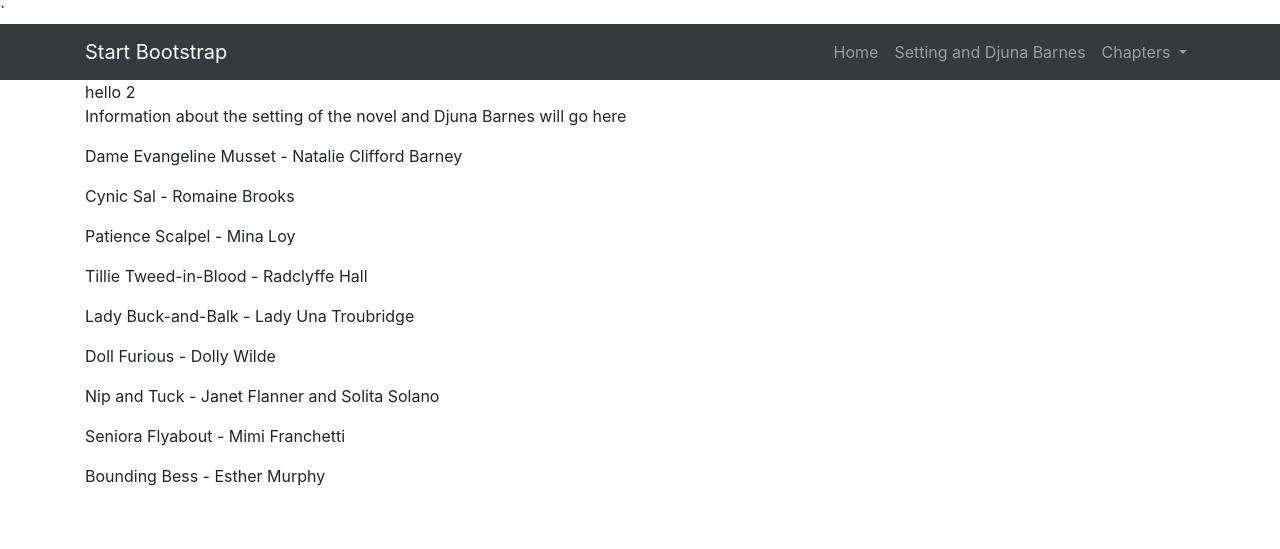
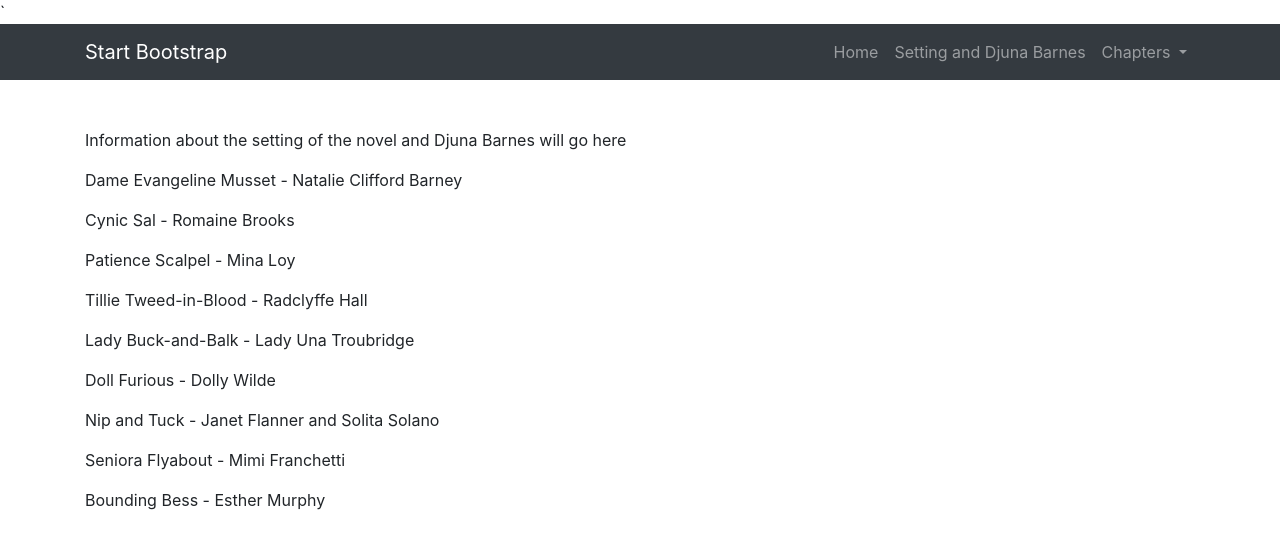
Before and after one commit to ns5ub/LadiesAlmanackGloss, a Jekyll site: the page built from setting_and_barnes.md, in a window 1280 px wide. Shown: the top 549 px of the page. Built offline with Jekyll 4.4.1, drawn with Linux system fonts in a browser that asks for light colours; nearby versions of some CDN libraries; library files that are not in the unit come from our copies.

Commit message:
add spacing

```diff
--- a/_layouts/template.html
+++ b/_layouts/template.html
@@ -49,7 +49,7 @@
               </a>
               <div class="dropdown-menu" aria-labelledby="navbarDropdown">
                   {% for chapter in site.chapters %}
-                    <a class="dropdown-item" href="https://ns5ub.github.io/LadiesAlmanackGloss/{{ chapter.url }}">{{ chapter.title }}</a>
+                    <a class="dropdown-item" href="https://ns5ub.github.io/LadiesAlmanackGloss{{ chapter.url }}">{{ chapter.title }}</a>
                   {% endfor %}
               </div>
             </li>
@@ -58,8 +58,8 @@
     </div>
   </nav>
 
-<div class="container-sm">
-    hello 2
+
+<div class="container pt-5">
     {{content}}
 </div>
 
```
